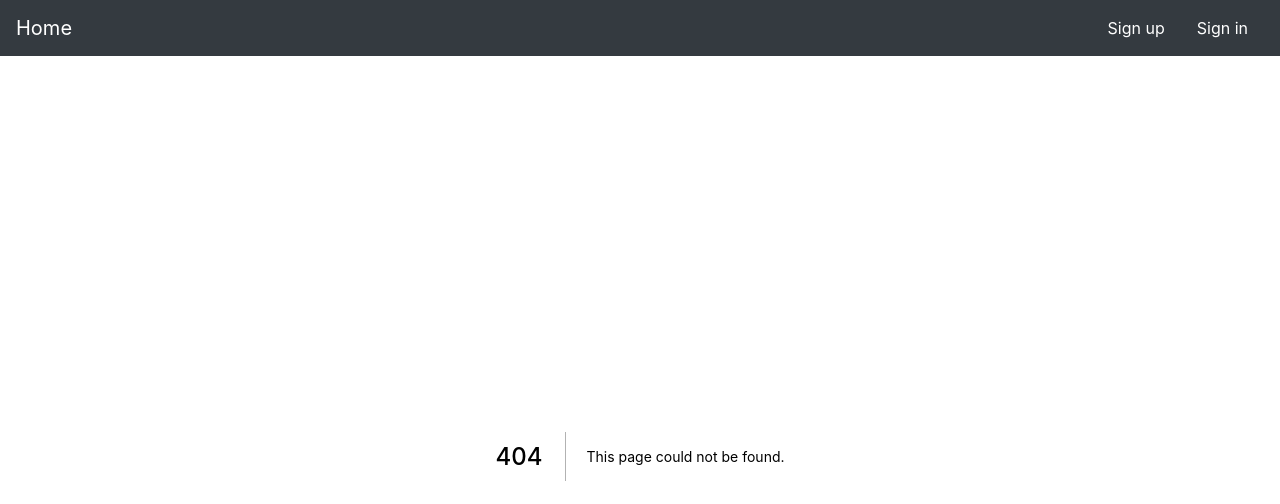
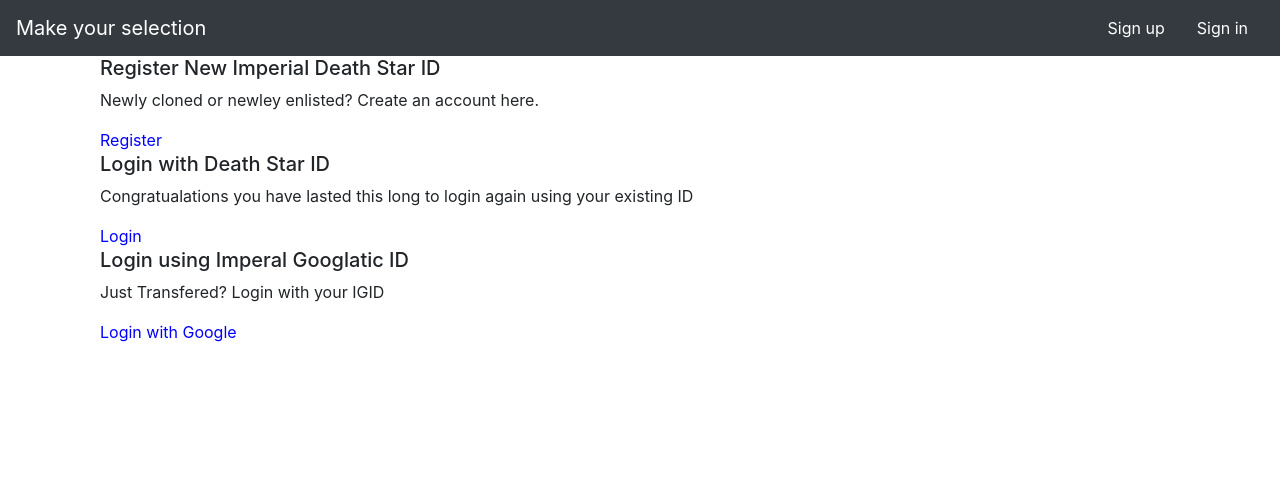
Before and after one commit to skwong-code/capstone-restarunt, a Next.js app: page /SISO in a window 1280 px wide. Before the commit this address had no page. Shown: the top 504 px of the page. Built offline with nearby package versions, Linux system fonts and the light colour scheme.

Commit message:
mid day commit

```diff
--- a/components/dishes.js
+++ b/components/dishes.js
@@ -40,7 +40,7 @@
   });
 
   if (loading) return <p>Loading...</p>;
-  if (error) return <p>ERROR here</p>;
+  if (error) return <p>Please Select Food Vending</p>;
   if (!data) return <p>Not found</p>;
 
   let restaurant = data.restaurant;
--- a/components/layout.js
+++ b/components/layout.js
@@ -41,8 +41,8 @@
         </style>
         <Nav className="navbar navbar-dark bg-dark">
           <NavItem>
-            <Link href="/">
-              <a className="navbar-brand">Home</a>
+            <Link href="/home2">
+              <a className="navbar-brand">Make your selection</a>
             </Link>
           </NavItem>
           <NavItem className="ml-auto">
@@ -76,6 +76,7 @@
         </Nav>
       </header>
       <Container>{props.children}</Container>
+
     </div>
   );
 };
--- /dev/null
+++ b/pages/SISO.js
@@ -0,0 +1,93 @@
+/* /pages/register.js */
+
+import React, { useState, useContext } from "react";
+
+import {
+  Container,
+  Row,
+  Col,
+  Button,
+  Form,
+  FormGroup,
+  Label,
+  Input,
+} from "reactstrap";
+import { registerUser } from "../components/auth";
+import AppContext from "../components/context";
+
+const Register = () => {
+  const [data, setData] = useState({ email: "", username: "", password: "" });
+  const [loading, setLoading] = useState(false);
+  const [error, setError] = useState({});
+  const appContext = useContext(AppContext);
+  return (
+    <Container>
+<div class="row">
+  <div class="col-sm-6">
+    <div class="card">
+      <div class="card-body">
+        <h5 class="card-title">Register New Imperial Death Star ID</h5>
+        <p class="card-text">Newly cloned or newley enlisted? Create an account here.</p>
+        <a href="/register" class="btn btn-primary">Register</a>
+      </div>
+    </div>
+  </div>
+  <div class="col-sm-6">
+    <div class="card">
+      <div class="card-body">
+        <h5 class="card-title">Login with Death Star ID</h5>
+        <p class="card-text">Congratualations you have lasted this long to login again using your existing ID</p>
+        <a href="/login" class="btn btn-primary">Login</a>
+      </div>
+    </div>
+  </div>
+
+  <div class="col-sm-6">
+    <div class="card">
+      <div class="card-body">
+        <h5 class="card-title">Login using Imperal Googlatic ID </h5>
+        <p class="card-text">Just Transfered?  Login with your IGID  </p>
+        <a href="#" class="btn btn-primary">Login with Google</a>
+      </div>
+    </div>
+  </div>
+
+</div>
+
+
+<style jsx>
+        {`
+          .paper {
+            border: 1px solid lightgray;
+            box-shadow: 0px 1px 3px 0px rgba(0, 0, 0, 0.2),
+              0px 1px 1px 0px rgba(0, 0, 0, 0.14),
+              0px 2px 1px -1px rgba(0, 0, 0, 0.12);
+            border-radius: 6px;
+            margin-top: 90px;
+          }
+          .notification {
+            color: #ab003c;
+          }
+          .header {
+            width: 100%;
+            height: 120px;
+            background-color: #2196f3;
+            margin-bottom: 30px;
+            border-radius-top: 6px;
+          }
+          .wrapper {
+            padding: 10px 30px 20px 30px !important;
+          }
+          a {
+            color: blue !important;
+          }
+          img {
+            margin: 15px 30px 10px 50px;
+          }
+        `}
+      </style>
+
+    </Container>
+  );
+};
+export default Register;
--- a/pages/home.js
+++ /dev/null
@@ -1,5 +0,0 @@
-function Home() {
-    return <h1>Hello World</h1>
-  }
-
-  export default Home
--- a/pages/index.js
+++ b/pages/index.js
@@ -1,36 +1,20 @@
-import React, { useState } from "react";
-import Cart from "../components/cart"
-import {ApolloProvider,ApolloClient,HttpLink, InMemoryCache} from '@apollo/client';
-import RestaurantList from '../components/restaurantList';
-import { InputGroup, InputGroupAddon,Input} from "reactstrap";
+import Container from "reactstrap/lib/Container"
+
+function Home() {
 
 
-function Home() {
-    const API_URL = process.env.NEXT_PUBLIC_API_URL || "http://localhost:1337";
-    console.log(`URL: ${API_URL}`)
-    const [query, setQuery] = useState("");
-    const link = new HttpLink({ uri: `${API_URL}/graphql`})
-    const cache = new InMemoryCache()
-    const client = new ApolloClient({link,cache});
+    return <Container>
+      <html lang="en">
+
+<img src="https://image-b354.s3.us-west-1.amazonaws.com/Death_Star_icon_80c9199380.png" width="50%" height="50%" alignment/>
+
+<p></p>
+<p> Please login to begin</p>
+
+    </html>
+    </Container>
 
 
-    return (
-        <ApolloProvider client={client}>
-          <div className="search">
-              <h2> Death Star Food Ordering Termnal</h2>
-                <InputGroup >
-                <InputGroupAddon addonType="append"> Search </InputGroupAddon>
-                <Input
-                    onChange={(e) =>
-                    setQuery(e.target.value.toLocaleLowerCase())
-                    }
-                    value={query}
-                />
-                </InputGroup><br></br>
-            </div>
-            <RestaurantList search={query} />
-            <Cart> </Cart>
-        </ApolloProvider>
-    );
+
   }
-  export default Home;
+  export default Home
--- a/pages/register.js
+++ b/pages/register.js
@@ -26,7 +26,7 @@
         <Col sm="12" md={{ size: 5, offset: 3 }}>
           <div className="paper">
             <div className="header">
-
+            <image src="https://image-b354.s3.us-west-1.amazonaws.com/register_33d5defadc.png"/>
             </div>
             <section className="wrapper">
               {Object.entries(error).length !== 0 &&
--- a/styles/Home.module.css
+++ b/styles/Home.module.css
@@ -5,6 +5,8 @@
   flex-direction: column;
   justify-content: center;
   align-items: center;
+  color: black;
+  background: black;
 }
 
 .main {
@@ -14,6 +16,9 @@
   flex-direction: column;
   justify-content: center;
   align-items: center;
+  color: black;
+  background: black;
+
 }
 
 .footer {
```
Also changed, not shown: pages/home2.js (added, +38 -0 lines), styles/globals.css (line endings or trailing spaces).
